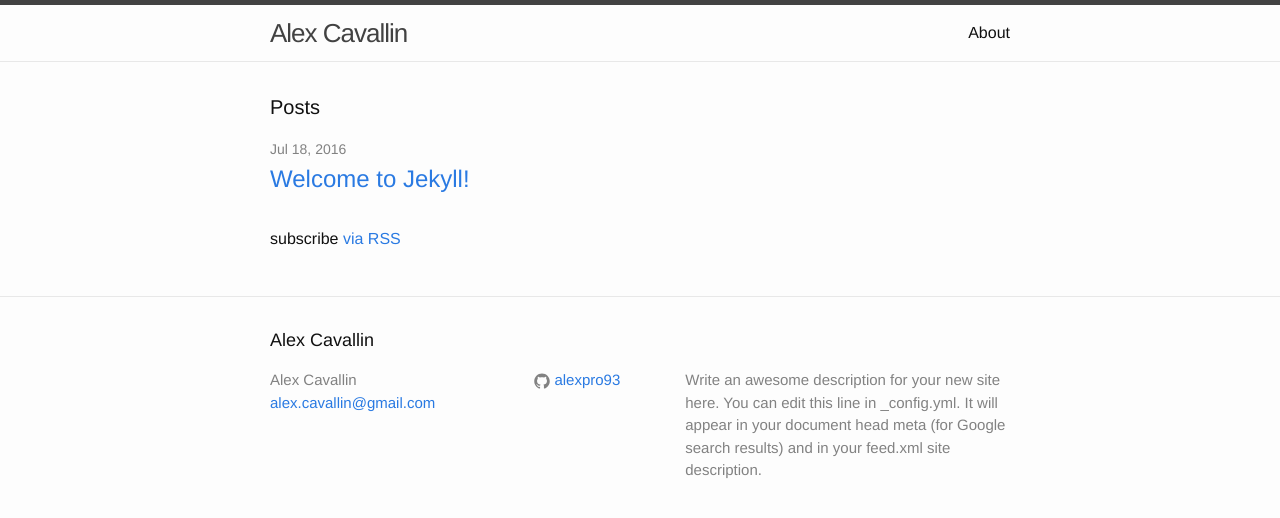
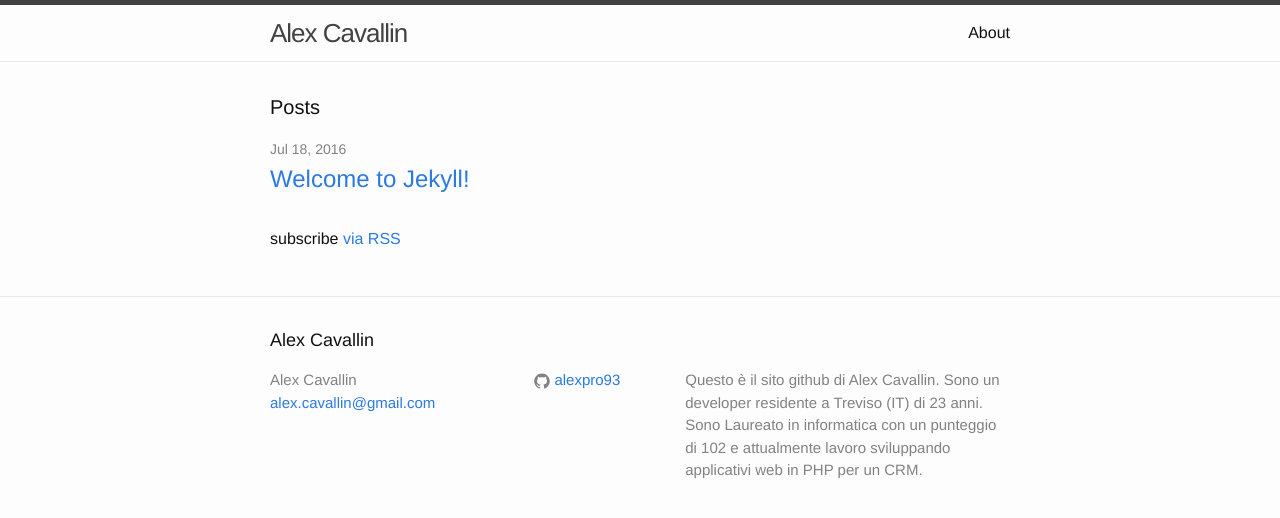
Before and after one commit to alexpro93/alexpro93.github.io, a Jekyll site: the page built from index.html, in a window 1280 px wide. Shown: the top 518 px of the page. Built offline with Jekyll 4.4.1, drawn with Linux system fonts in a browser that asks for light colours.

Commit message:
Updated description config

```diff
--- a/_config.yml
+++ b/_config.yml
@@ -9,9 +9,9 @@
 title: Alex Cavallin
 email: alex.cavallin@gmail.com
 description: > # this means to ignore newlines until "baseurl:"
-  Write an awesome description for your new site here. You can edit this
-  line in _config.yml. It will appear in your document head meta (for
-  Google search results) and in your feed.xml site description.
+
+  Questo è il sito github di Alex Cavallin. Sono un developer residente a Treviso (IT) di 23 anni.
+  Sono Laureato in informatica con un punteggio di 102 e attualmente lavoro sviluppando applicativi web in PHP per un CRM.
 baseurl: "" # the subpath of your site, e.g. /blog
 url: "https://www.linkedin.com/in/alexcavallin" # the base hostname & protocol for your site
 #twitter_username: jekyllrb
```
